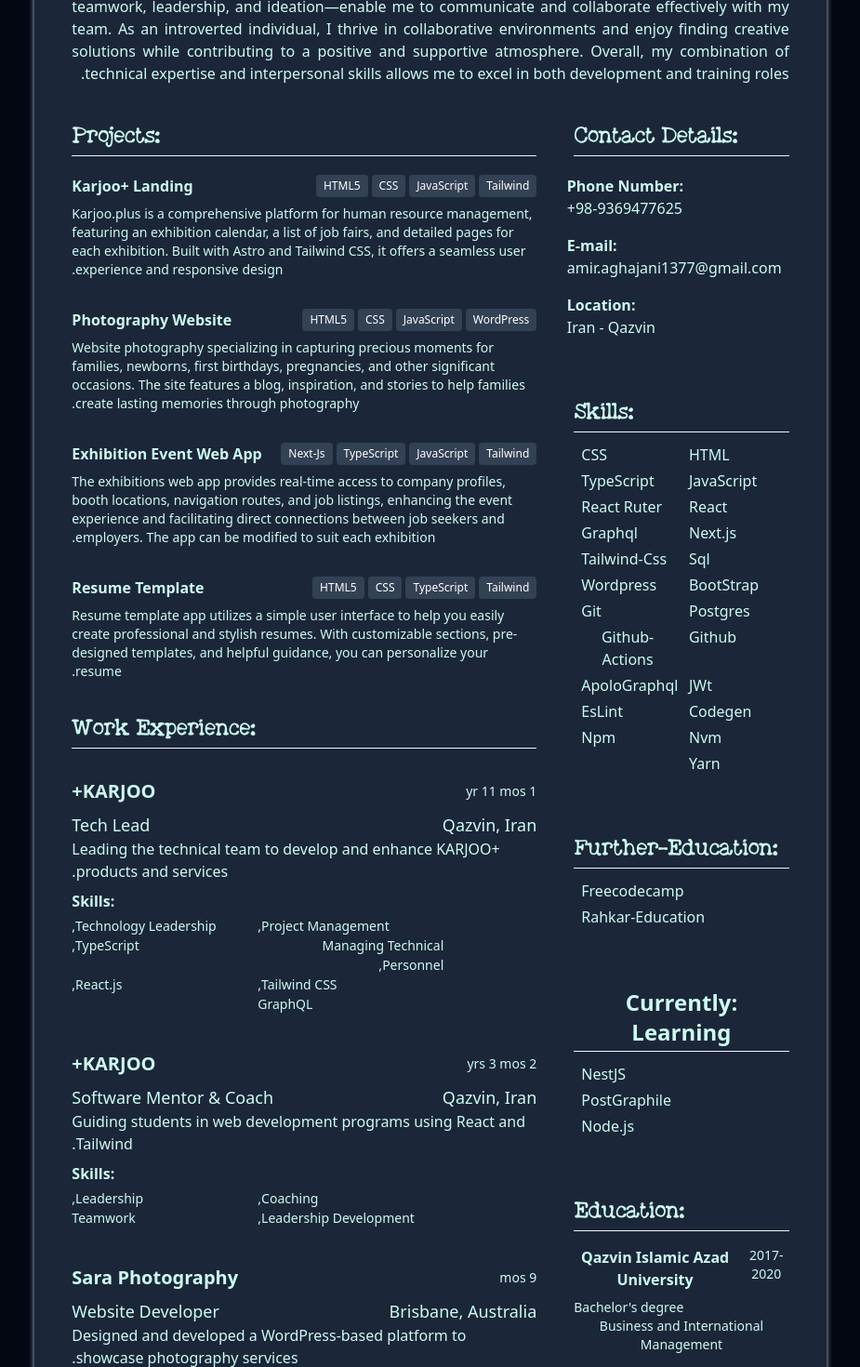
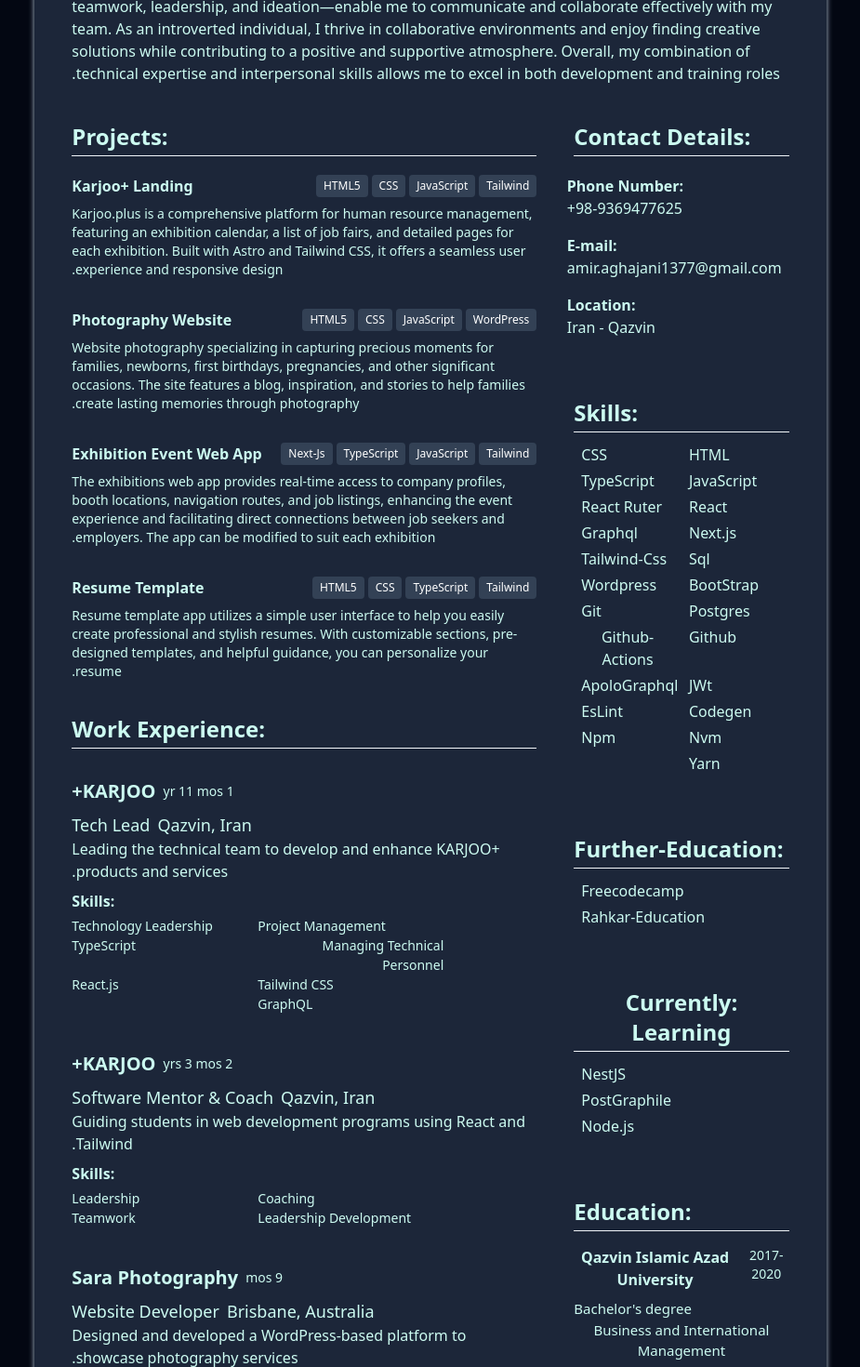
Before and after one commit to AmirAghajani98/portfolio, a Next.js app: page /resume in a window 1280 px wide. Shown: the part 880-2350 px from the top of the page at 93% size, without its empty margins (177-1102 px from the left). Built offline with nearby package versions, Linux system fonts and the light colour scheme.

Commit message:
fix-resume

```diff
--- a/src/app/resume/page.tsx
+++ b/src/app/resume/page.tsx
@@ -69,7 +69,7 @@ export default function resume() {
     <>
       <SecondaryNavbar />
       <main className="w-screen bg-slate-700 dark:bg-gray-950 pt-10">
-        <div className="flex justify-center content-center font-sans ">
+        <div className="flex justify-center content-center font-sans">
           <div className="text-gray-950 dark:text-teal-100 border border-gray-600 rounded-xl font-sans shadow-md dark:bg-slate-800 bg-slate-400 dark:bg-opacity-95 bg-opacity-80 shadow-slate-400 sm:px-10 px-4 sm:w-4/6 w-11/12 mb-16">
             <div className="w-full flex justify-between items-center rounded-2xl mt-8">
               <div className="my-1.5 p-1">
@@ -83,9 +83,9 @@ export default function resume() {
               lang={currentLocale}
               dir={currentLocale === "fa" ? "ltr" : "rtl"}
             >
-              <div className="sm:flex justify-between w-full">
+              <div className="sm:flex sm:justify-between justify-center w-full">
                 <Image
-                  className="justify-center rounded-full shadow shadow-slate-700 my-8 mr-4"
+                  className="mx-auto sm:mx-1 rounded-full shadow shadow-slate-700 my-8 sm:mr-4"
                   src={"./img/aaaa.jpg"}
                   alt={"amir"}
                   width={300}
@@ -99,7 +99,10 @@ export default function resume() {
                     </h1>
                     <ul className="grid justify-items-end mt-8 mb-4">
                       {header.map((header, index) => (
-                        <li key={index} className="px-2 my-2 sm:text-3xl text-2xl">
+                        <li
+                          key={index}
+                          className="px-2 my-2 sm:text-3xl text-2xl"
+                        >
                           {header}
                         </li>
                       ))}
@@ -112,15 +115,15 @@ export default function resume() {
                   {t("about.title")}
                 </h2>
                 <div className={isRTL ? "text-right" : "text-left"}>
-                  <p className="grid justify-items-end mt-4 text-base text-justify">
+                  <p className="grid justify-items-end mt-4 text-base">
                     {t("about.content")}
                   </p>
                 </div>
               </div>
               <div className="sm:flex sm:gap-x-10 mt-4">
-                <div className="sm:w-[30%] w-11/12 sm:text-auto text-center mx-auto">
+                <div className="sm:w-[30%] w-full sm:text-auto text-center mx-auto">
                   <>
-                    <h2 className="w-full mt-6 text-2xl pb-1 border-b border-slate-800 dark:border-slate-100 font-semibold grid justify-items-end">
+                    <h2 className="w-full mt-6 text-2xl pb-1 font-sans border-b border-slate-800 dark:border-slate-100 font-semibold grid justify-items-end">
                       {t("contactDetails.title")}
                     </h2>
                     <ul className="my-4 grid justify-items-end">
@@ -151,7 +154,7 @@ export default function resume() {
                     </ul>
                   </>
                   <>
-                    <h2 className="w-full text-2xl mt-16 pb-1 border-b border-slate-800 dark:border-slate-100 font-semibold grid justify-items-end">
+                    <h2 className="w-full text-2xl mt-16 pb-1 font-sans border-b border-slate-800 dark:border-slate-100 font-semibold grid justify-items-end">
                       {t("skills.title")}
                     </h2>
                     <ul className="mt-2 mb-10 grid grid-cols-2 justify-items-end">
@@ -181,7 +184,7 @@ export default function resume() {
                     </ul>
                   </>
                   <>
-                    <h2 className="w-full text-2xl mt-16 pb-1 border-b border-slate-800 dark:border-slate-100 font-semibold grid justify-items-end">
+                    <h2 className="w-full text-2xl mt-16 pb-1 font-sans border-b border-slate-800 dark:border-slate-100 font-semibold grid justify-items-end">
                       {t("further.title")}
                     </h2>
                     <ul className="mt-2 mb-10 grid justify-items-end">
@@ -190,7 +193,7 @@ export default function resume() {
                     </ul>
                   </>
                   <>
-                    <p className="w-full text-2xl mt-16 pb-1 border-b border-slate-800 dark:border-slate-100 font-semibold grid justify-items-end">
+                    <p className="w-full text-2xl mt-16 pb-1 font-sans border-b border-slate-800 dark:border-slate-100 font-semibold grid justify-items-end">
                       {t("currentlyLearning.title")}
                     </p>
                     <ul className="mt-2 grid justify-items-end">
@@ -202,7 +205,7 @@ export default function resume() {
                     </ul>
                   </>
                   <div className="w-full mt-16">
-                    <h2 className="w-full text-2xl mt-6 pb-1 border-b border-slate-800 dark:border-slate-100 font-semibold grid justify-items-end">
+                    <h2 className="w-full text-2xl font-sans mt-6 pb-1 border-b border-slate-800 dark:border-slate-100 font-semibold grid justify-items-end">
                       {t("education.title")}
                     </h2>
                     <ul className="mt-2">
@@ -213,17 +216,17 @@ export default function resume() {
                             {t("education.university")}
                           </strong>
                         </p>
-                        <p className="flex justify-between text-sm mt-2">
+                        <p className="flex justify-between text-[15px] mt-2">
                           {t("education.grade")}
                         </p>
-                        <p className="flex justify-between text-sm">
+                        <p className="flex justify-between text-[15px]">
                           {t("education.field-study")}
                         </p>
                       </li>
                     </ul>
                   </div>
                   <>
-                    <h2 className="w-full text-2xl mt-16 pb-1 border-b border-slate-800 dark:border-slate-100 font-semibold grid justify-items-end">
+                    <h2 className="w-full text-2xl mt-16 font-sans pb-1 border-b border-slate-800 dark:border-slate-100 font-semibold grid justify-items-end">
                       {t("interests.title")}
                     </h2>
                     <ul className="mt-2 grid justify-items-end">
@@ -235,19 +238,19 @@ export default function resume() {
                     </ul>
                   </>
                 </div>
-                <div className="sm:w-[70%] w-11/12 mx-auto grid justify-items-end">
+                <div className="sm:w-[70%] w-[95%] mx-auto grid justify-items-end">
                   <div>
-                    <h2 className="text-2xl mt-6 pb-1 border-b border-slate-800 dark:border-slate-100 font-semibold grid justify-items-end">
+                    <h2 className="text-2xl mt-6 pb-1 border-b border-slate-800 dark:border-slate-100 font-semibold grid justify-items-end font-sans">
                       {t("projects.title")}
                     </h2>
                     <ul className="">
                       {projects.map((project, index) => (
                         <li key={index} className="py-3 grid">
                           <div className="sm:flex sm:justify-between">
-                          <strong className="sm:hidden grid my-2 justify-items-end">
+                            <strong className="sm:hidden grid my-2 justify-items-end">
                               {project.title}
                             </strong>
-                            <p className="flex my-2">
+                            <p className="flex justify-end sm:justify-start my-2">
                               <span className="bg-gray-500 dark:bg-slate-700 dark:text-white text-gray-950 px-2 py-1 ml-1 text-xs rounded">
                                 {project.skillA}
                               </span>
@@ -275,36 +278,45 @@ export default function resume() {
                     </ul>
                   </div>
                   <div className="w-full">
-                    <h2 className="w-full text-2xl mt-6 pb-1 border-b border-slate-800 dark:border-slate-100 font-semibold grid justify-items-end">
+                    <h2 className="w-full text-2xl mt-6 font-sans pb-1 border-b border-slate-800 dark:border-slate-100 font-semibold grid justify-items-end">
                       {t("workExperiences.title")}
                     </h2>
                     <ul className="mt-2 grid">
                       {workExperiences.map((experience, index) => (
-                        <li key={index} className="py-4 sm:grid sm:justify-items-end">
-                          <p className="w-full flex justify-between items-center text-sm my-2 sm:gap-x-2">
-                            {experience.duration}
-                            <strong className="text-xl">
+                        <li key={index} className="py-4 grid justify-items-end">
+                          <p className="flex items-center text-sm sm:my-2 mt-1 sm:gap-x-2">
+                            <span className="sm:block hidden">
+                              {experience.duration}
+                            </span>
+                            <strong className="sm:text-xl text-[22px]">
                               {experience.company}
                             </strong>
                           </p>
-                          <p className="w-full flex justify-between sm:text-lg text-base sm:gap-x-2 font-medium">
-                            <span className="font-light">
+                          <div className="flex sm:hidden w-full gap-x-16 justify-end my-2">
+                            <p className="text-[15px]">
+                              {experience.duration}
+                            </p>
+                            <p className="text-[15px]">
+                              {experience.location}
+                            </p>
+                          </div>
+                          <p className="flex sm:text-lg text-base sm:gap-x-2 font-medium">
+                            <span className="font-light sm:block hidden">
                               {experience.location}
                             </span>
                             {experience.role}
                           </p>
-
                           <div className={isRTL ? "text-right" : "text-left"}>
-                            <p className="sm:text-base text-sm mb-2">
+                            <p className="sm:text-base text-[15px] mb-2">
                               {experience.description}
                             </p>
                           </div>
                           <strong>{t("skills.title")}</strong>
-                          <div className="mt-1 text-[14px] grid grid-cols-2 justify-items-end w-[80%]">
+                          <div className="w-full mt-1 sm:text-[14px] text-[15px] grid sm:grid-cols-2 justify-items-end sm:w-[80%]">
                             {experience.skills.map((skill, i) => (
                               <span key={i}>
                                 {skill}
-                                {i !== experience.skills.length - 1 && ", "}
+                                {i !== experience.skills.length - 1 && ""}
                               </span>
                             ))}
                           </div>
```
Also changed, not shown: src/app/component/DownloadDropdown.tsx (+20 -8 lines).
